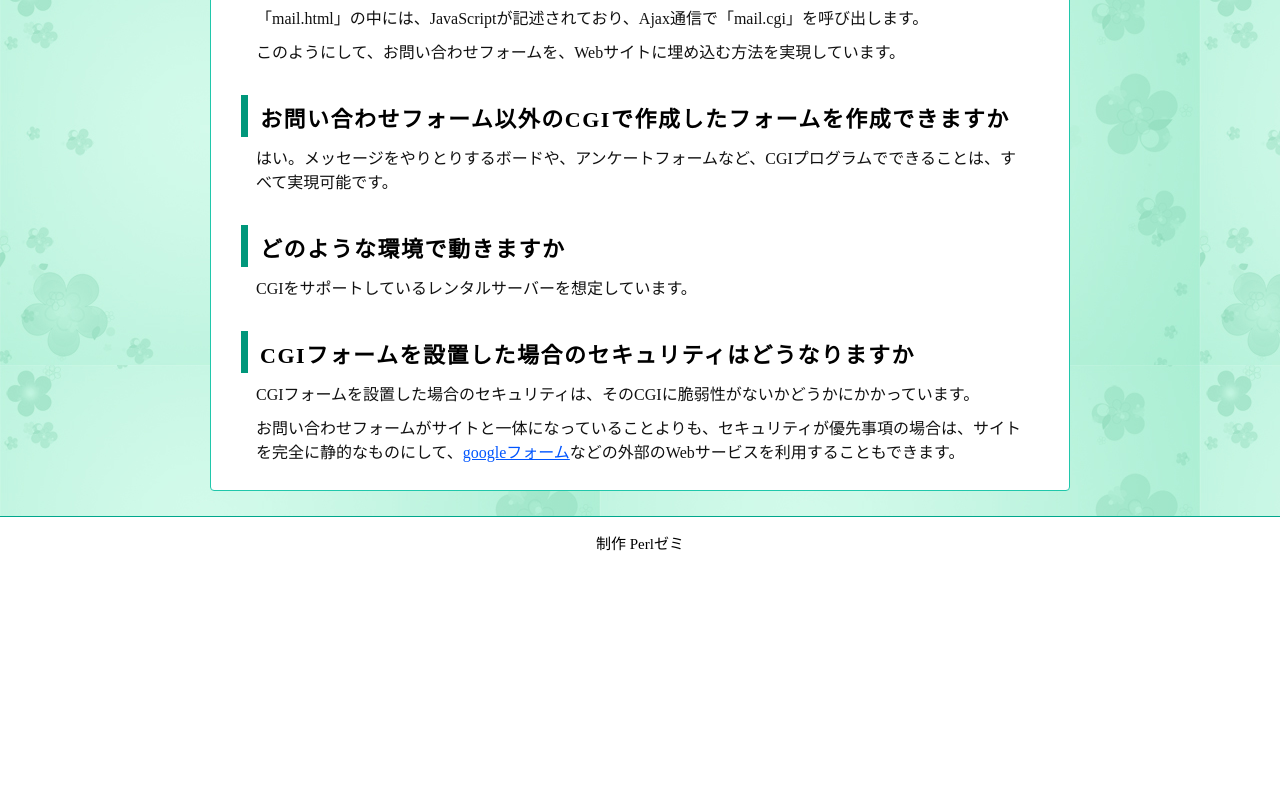
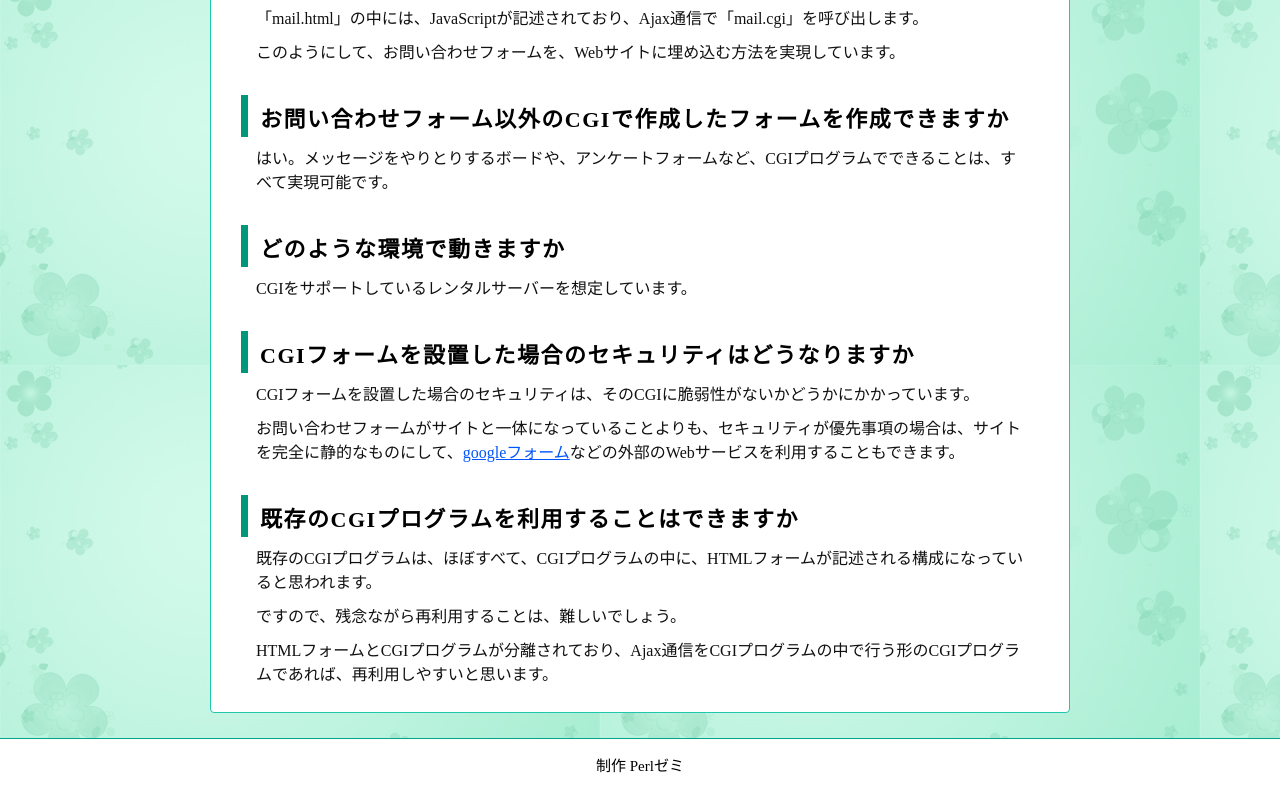
Before and after one commit to yuki-kimoto/giblog-website-public, a plain HTML site: page blog/20190820075913.html in a window 1280 px wide. Shown: the part 1635-2425 px from the top of the page. Before the commit the page ends 2203 px from the top, so only its background shows below. Drawn offline with Linux system fonts and the light colour scheme.

Commit message:
再構築

```diff
--- a/blog/20190820075913.html
+++ b/blog/20190820075913.html
@@ -136,6 +136,16 @@ template/static/mail.cgi
 <p>
   お問い合わせフォームがサイトと一体になっていることよりも、セキュリティが優先事項の場合は、サイトを完全に静的なものにして、<a href="https://www.google.com/intl/ja_jp/forms/about/">googleフォーム</a>などの外部のWebサービスを利用することもできます。
 </p>
+<h3>既存のCGIプログラムを利用することはできますか</h3>
+<p>
+  既存のCGIプログラムは、ほぼすべて、CGIプログラムの中に、HTMLフォームが記述される構成になっていると思われます。
+</p>
+<p>
+  ですので、残念ながら再利用することは、難しいでしょう。
+</p>
+<p>
+  HTMLフォームとCGIプログラムが分離されており、Ajax通信をCGIプログラムの中で行う形のCGIプログラムであれば、再利用しやすいと思います。
+</p>
 
   </div>
   <div class="bottom">
```
